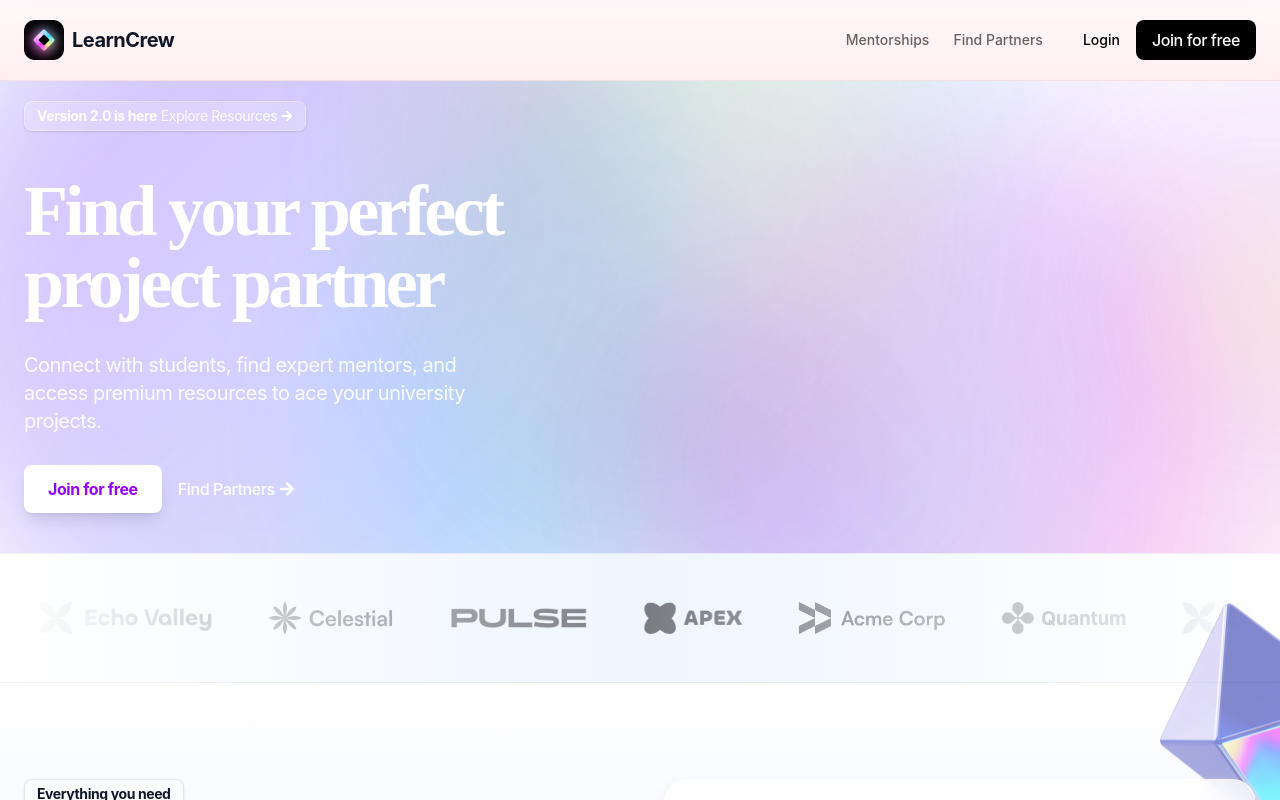
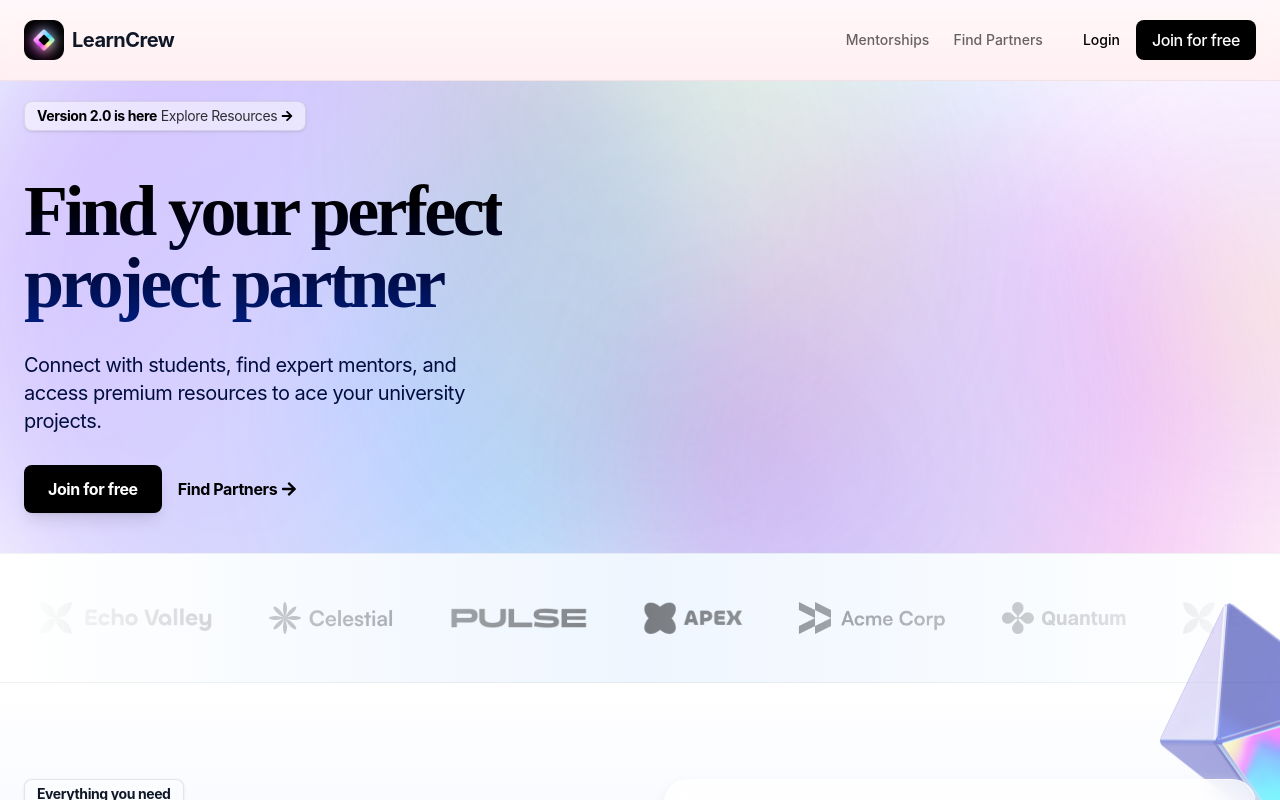
Before and after one commit to Bl0u/frontend-v1.0, a React app: page / in a window 1280 px wide. Shown: the top 800 px of the page. Built offline with nearby package versions, Linux system fonts and the light colour scheme; the HTML template or start-up script is replaced by a standard one.

Commit message:
completionId: cgen-67508ecda3e94f7188ab4e1b5f273f69
cgen-67508ecda3e94f7188ab4e1b5f273f69

```diff
--- a/src/sections/Hero.jsx
+++ b/src/sections/Hero.jsx
@@ -134,17 +134,17 @@ export const Hero = () => {
                 <div className="md:flex items-center justify-center md:justify-between">
                     <div className="md:w-[478px]">
                         <motion.div
-                            className="inline-flex border border-white/30 px-3 py-1 rounded-lg tracking-tight shadow-sm bg-white/20 backdrop-blur gap-1 items-center mb-5 cursor-pointer hover:bg-white/30 transition-colors"
+                            className="inline-flex border border-[#222]/10 px-3 py-1 rounded-lg tracking-tight shadow-sm bg-white/50 backdrop-blur gap-1 items-center mb-5 cursor-pointer hover:bg-white/70 transition-colors"
                             initial={{ opacity: 0, y: -20 }}
                             animate={{ opacity: 1, y: 0 }}
                             transition={{ duration: 0.6 }}
                         >
-                            <span className="font-bold text-sm text-white">Version 2.0 is here</span>
-                            <span className="text-sm text-white/90">Explore Resources</span>
-                            <FaArrowRight className="h-3 w-3 text-white" />
+                            <span className="font-bold text-sm text-black">Version 2.0 is here</span>
+                            <span className="text-sm text-black/80">Explore Resources</span>
+                            <FaArrowRight className="h-3 w-3 text-black" />
                         </motion.div>
                         <motion.h1
-                            className="text-5xl md:text-6xl lg:text-7xl font-bold tracking-tighter text-white mt-6 pb-2"
+                            className="text-5xl md:text-6xl lg:text-7xl font-bold tracking-tighter bg-gradient-to-b from-black to-[#001E80] text-transparent bg-clip-text mt-6 pb-2"
                             initial={{ opacity: 0, y: 20 }}
                             animate={{ opacity: 1, y: 0 }}
                             transition={{ duration: 0.7, delay: 0.1 }}
@@ -152,7 +152,7 @@ export const Hero = () => {
                             Find your perfect project partner
                         </motion.h1>
                         <motion.p
-                            className="text-lg md:text-xl text-white/90 tracking-tight mt-6"
+                            className="text-lg md:text-xl text-[#010D3E] tracking-tight mt-6"
                             initial={{ opacity: 0, y: 20 }}
                             animate={{ opacity: 1, y: 0 }}
                             transition={{ duration: 0.7, delay: 0.2 }}
@@ -165,10 +165,10 @@ export const Hero = () => {
                             animate={{ opacity: 1, y: 0 }}
                             transition={{ duration: 0.7, delay: 0.3 }}
                         >
-                            <Link to="/register" className="bg-white text-[#9403FD] px-6 py-3 rounded-lg font-bold tracking-tight hover:bg-white/90 transition-colors shadow-lg hover:shadow-xl hover:scale-105">
+                            <Link to="/register" className="bg-black text-white px-6 py-3 rounded-lg font-bold tracking-tight hover:bg-black/80 transition-colors shadow-lg hover:shadow-xl hover:scale-105">
                                 Join for free
                             </Link>
-                            <Link to="/partners" className="text-white font-medium tracking-tight flex items-center gap-1 hover:gap-2 transition-all hover:translate-x-1">
+                            <Link to="/partners" className="text-black font-bold tracking-tight flex items-center gap-1 hover:gap-2 transition-all hover:translate-x-1">
                                 Find Partners <FaArrowRight className="h-4 w-4" />
                             </Link>
                         </motion.div>
```
